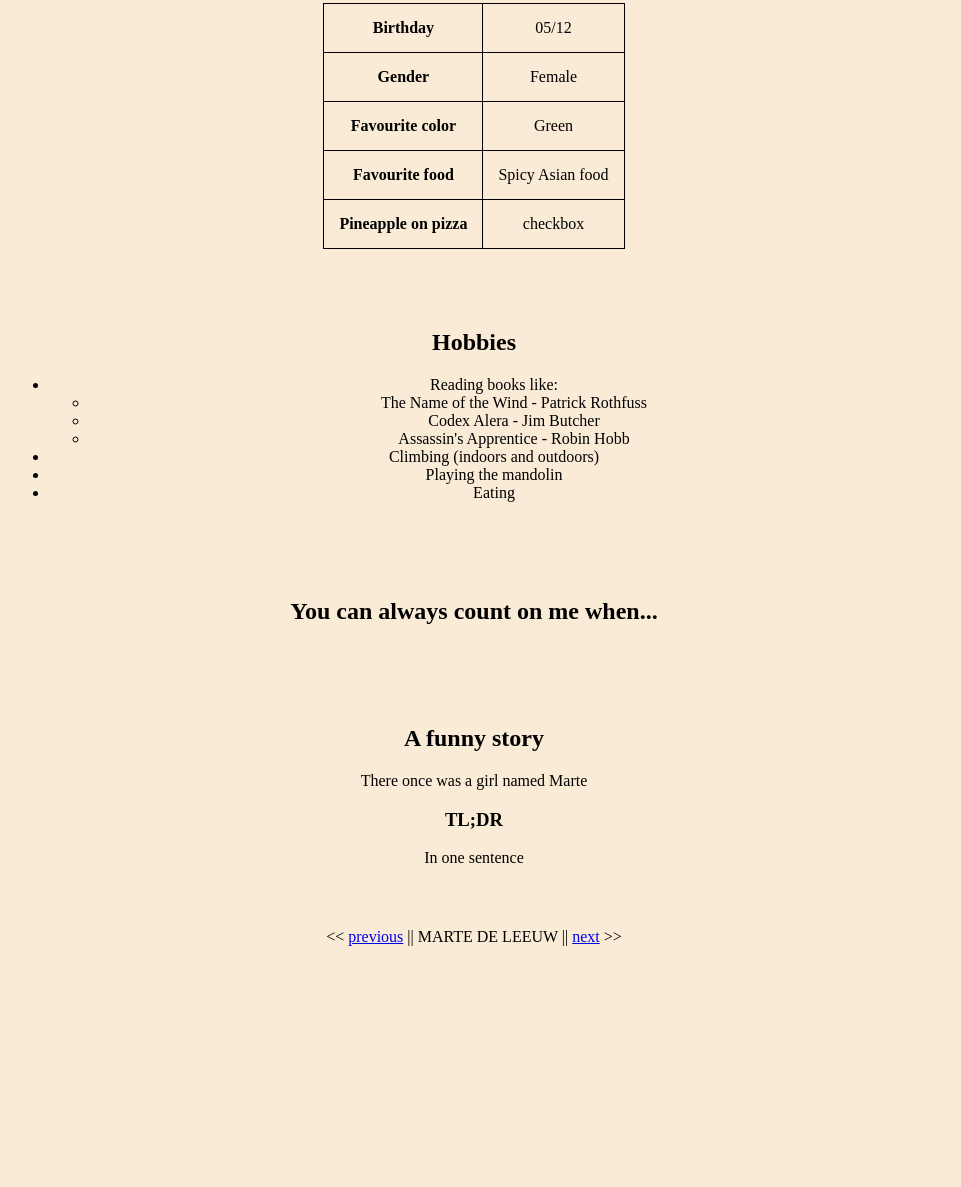
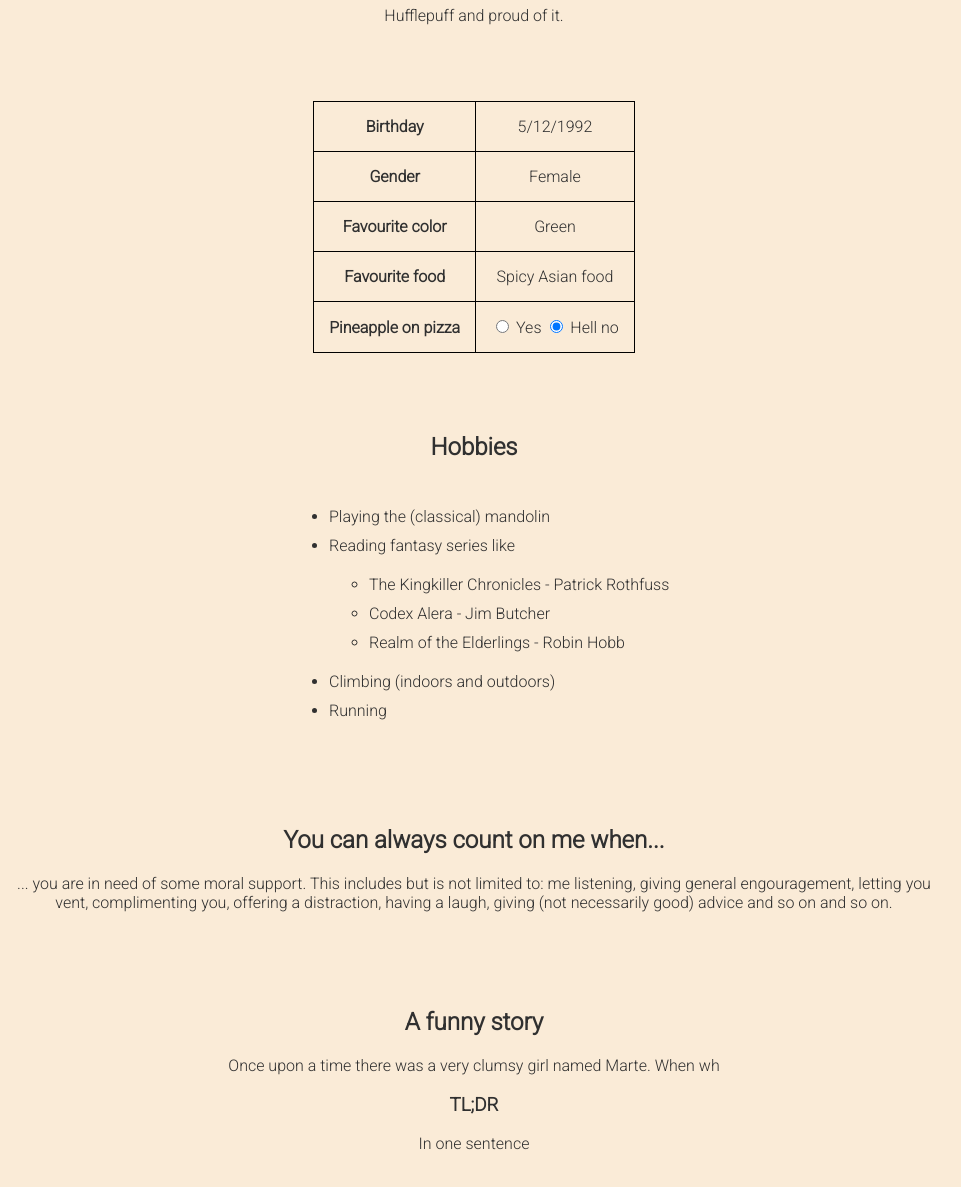
Before and after one commit to MarteDL/html-introduction, a plain HTML site: page index.html in a window 1280 px wide. Shown: the part 505-1692 px from the top of the page, without its empty margins (166-1127 px from the left). Before the commit the page ends 1451 px from the top, so only its background shows below. Drawn offline with Linux system fonts and the light colour scheme.

Commit message:
added radiobox, inline list and sentence about me

```diff
--- a/index.html
+++ b/index.html
@@ -3,6 +3,8 @@
 <head>
     <meta charset="UTF-8">
     <link rel="stylesheet" href="main.css">
+    <link rel="preconnect" href="https://fonts.gstatic.com">
+    <link href="https://fonts.googleapis.com/css2?family=Roboto:wght@300&display=swap" rel="stylesheet">
     <title>Marte De Leeuw</title>
 </head>
 <body>
@@ -12,11 +14,14 @@
     <p><i>“If I seem to wander, if I seem to stray, remember that true stories seldom take the straightest way”</i></p>
 </header>
 <div>
-    <h2>One sentence about me</h2>
+    <h2>Me, in one sentence</h2>
+    <p>Hufflepuff and proud of it.</p>
+</div>
+<div>
     <table>
         <tr>
             <td><b>Birthday</b></td>
-            <td>05/12</td>
+            <td>5/12/1992</td>
         </tr>
         <tr>
             <td><b>Gender</b></td>
@@ -32,38 +37,43 @@
         </tr>
         <tr>
             <td><b>Pineapple on pizza</b></td>
-            <td>checkbox</td>
+            <td>
+                <input type="radio" id="pineappleYes" name="pineapple" value="yes">
+                <label for="pineappleYes">Yes</label>
+                <input type="radio" id="pineappleNo" name="pineapple" value="Hell no" checked>
+                <label for="pineappleNo">Hell no</label>
+            </td>
         </tr>
     </table>
 </div>
 <div>
     <h2>Hobbies</h2>
     <ul>
-        <li>Reading books like:</li>
+        <li>Playing the (classical) mandolin</li>
+        <li>Reading fantasy series like</li>
             <ul>
-                <li>The Name of the Wind - Patrick Rothfuss</li>
+                <li>The Kingkiller Chronicles - Patrick Rothfuss</li>
                 <li>Codex Alera - Jim Butcher</li>
-                <li>Assassin's Apprentice - Robin Hobb</li>
+                <li>Realm of the Elderlings - Robin Hobb</li>
             </ul>
         <li>Climbing (indoors and outdoors)</li>
-        <li>Playing the mandolin</li>
-        <li>Eating</li>
+        <li>Running</li>
     </ul>
 </div>
 <div>
     <h2>You can always count on me when...</h2>
     <p>
-
+        ... you are in need of some moral support. This includes but is not limited to: me listening, giving general engouragement, letting you vent, complimenting you, offering a distraction, having a laugh, giving (not necessarily good) advice and so on and so on.
     </p>
 </div>
 <div>
     <h2>A funny story</h2>
-    <p>There once was a girl named Marte</p>
+    <p>Once upon a time there was a very clumsy girl named Marte. When wh </p>
     <h3>TL;DR</h3>
     <p>In one sentence</p>
 </div>
 <footer>
-    << <a href="https://marcelhoogkamer.github.io/html-introduction/">previous</a> || MARTE DE LEEUW || <a href="#">next</a> >>
+    << <a href="https://marcelhoogkamer.github.io/html-introduction/">previous</a> || MARTE DE LEEUW || <a href="https://melpirquin.github.io/introducution_mel/">next</a> >>
 </footer>
 </body>
 </html>
--- a/main.css
+++ b/main.css
@@ -1,5 +1,7 @@
 body {
     background: antiquewhite;
+    font-family: 'Roboto', sans-serif;
+    color: #303030;
     width: 960px;
     margin: 0px auto;
 }
@@ -35,10 +37,19 @@ td {
     padding: 15px;
 }
 
-ul, li {
-    text-align: center;
+ul {
+    text-align: left;
+    display: inline-block;
+    width: 350px;
+    margin-left: auto;
+    margin-right: auto;
+}
+
+li {
+    margin: 10px;
 }
 
 footer {
     text-align: center;
+    margin: 20px;
 }
```
